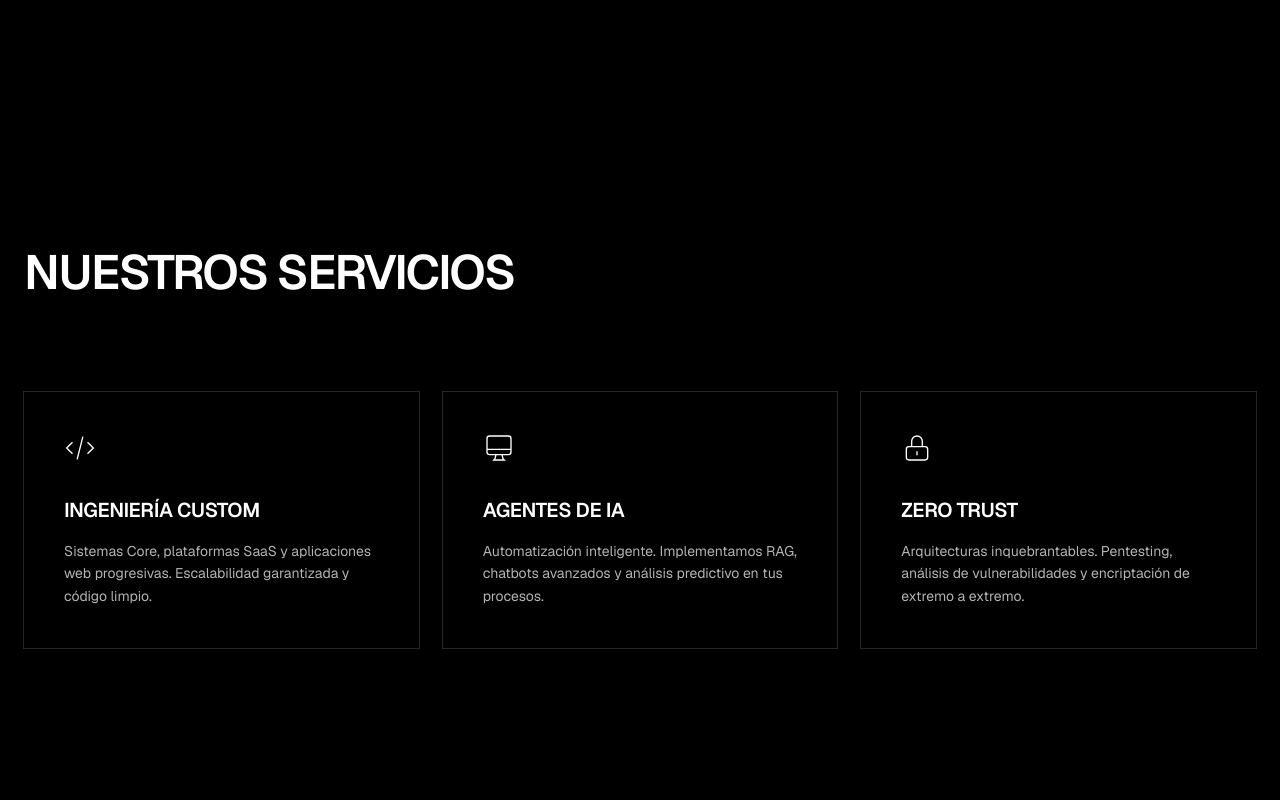
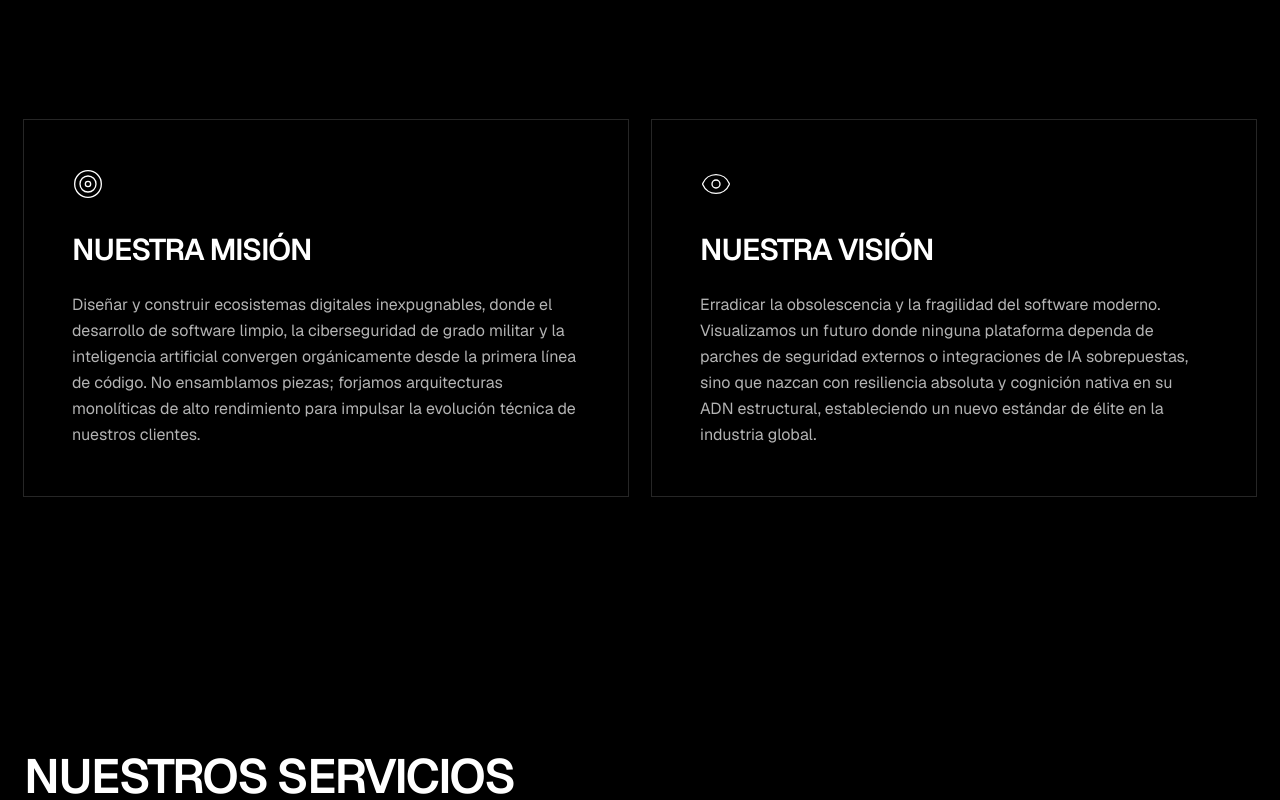
Before and after one commit to Andresfss09/Triadix-Web, a React (Vite) app: page / in a window 1280 px wide. Shown: the part 1640-2440 px from the top of the page. Built offline with nearby package versions, Linux system fonts and the light colour scheme; the HTML template or start-up script is replaced by a standard one.

Commit message:
Content: add mission and vision aligned with Triadix core values

```diff
--- a/src/components/About.tsx
+++ b/src/components/About.tsx
@@ -1,5 +1,5 @@
 import { motion } from "framer-motion";
-import { Terminal, ShieldCheck, BrainCircuit } from "lucide-react";
+import { Terminal, ShieldCheck, BrainCircuit, Target, Eye } from "lucide-react";
 
 const founders = [
   {
@@ -31,7 +31,7 @@ export default function About() {
           <p className="text-paper/60 text-lg max-w-2xl mt-4 font-body">Nuestra dirección está compuesta por tres mentes brillantes trabajando en sincronía para ofrecer soluciones perfectas, donde el desarrollo, la seguridad y la IA son pilares inquebrantables.</p>
         </div>
 
-        <div className="grid md:grid-cols-3 gap-6">
+        <div className="grid md:grid-cols-3 gap-6 mb-32">
           {founders.map((founder, i) => (
             <motion.div
               key={founder.name}
@@ -48,6 +48,40 @@ export default function About() {
             </motion.div>
           ))}
         </div>
+
+        {/* MISIÓN Y VISIÓN */}
+        <div className="grid md:grid-cols-2 gap-6">
+          <motion.div
+            initial={{ opacity: 0, y: 20 }}
+            whileInView={{ opacity: 1, y: 0 }}
+            viewport={{ once: true, margin: "-50px" }}
+            transition={{ duration: 0.6 }}
+            className="bg-ink/60 backdrop-blur-xl shadow-geist-border p-12 rounded-none flex flex-col relative overflow-hidden group"
+          >
+            <div className="absolute top-0 left-0 w-full h-[1px] bg-gradient-to-r from-transparent via-white/20 to-transparent opacity-0 group-hover:opacity-100 transition-opacity duration-500" />
+            <Target className="w-8 h-8 text-paper mb-8" strokeWidth={1} />
+            <h3 className="text-3xl font-display font-semibold text-paper mb-6 uppercase tracking-tighter">Nuestra Misión</h3>
+            <p className="text-paper/70 leading-relaxed font-body text-base">
+              Diseñar y construir ecosistemas digitales inexpugnables, donde el desarrollo de software limpio, la ciberseguridad de grado militar y la inteligencia artificial convergen orgánicamente desde la primera línea de código. No ensamblamos piezas; forjamos arquitecturas monolíticas de alto rendimiento para impulsar la evolución técnica de nuestros clientes.
+            </p>
+          </motion.div>
+
+          <motion.div
+            initial={{ opacity: 0, y: 20 }}
+            whileInView={{ opacity: 1, y: 0 }}
+            viewport={{ once: true, margin: "-50px" }}
+            transition={{ delay: 0.2, duration: 0.6 }}
+            className="bg-ink/60 backdrop-blur-xl shadow-geist-border p-12 rounded-none flex flex-col relative overflow-hidden group"
+          >
+            <div className="absolute top-0 left-0 w-full h-[1px] bg-gradient-to-r from-transparent via-white/20 to-transparent opacity-0 group-hover:opacity-100 transition-opacity duration-500" />
+            <Eye className="w-8 h-8 text-paper mb-8" strokeWidth={1} />
+            <h3 className="text-3xl font-display font-semibold text-paper mb-6 uppercase tracking-tighter">Nuestra Visión</h3>
+            <p className="text-paper/70 leading-relaxed font-body text-base">
+              Erradicar la obsolescencia y la fragilidad del software moderno. Visualizamos un futuro donde ninguna plataforma dependa de parches de seguridad externos o integraciones de IA sobrepuestas, sino que nazcan con resiliencia absoluta y cognición nativa en su ADN estructural, estableciendo un nuevo estándar de élite en la industria global.
+            </p>
+          </motion.div>
+        </div>
+
       </div>
     </section>
   );
```
